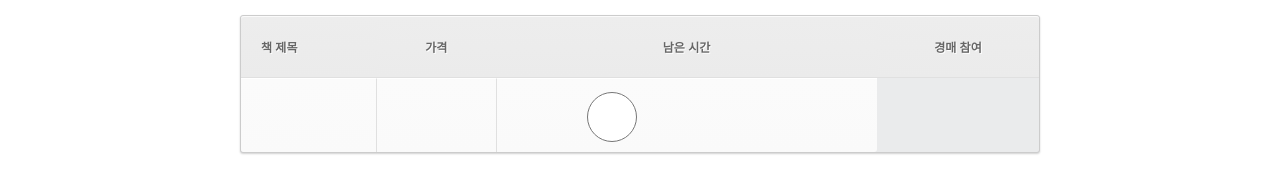
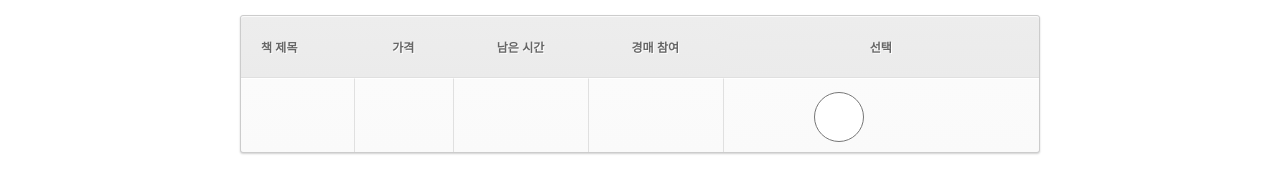
Before and after one commit to CasualK/Auction01, a website: page auction.html in a window 1280 px wide. Both pictures are taken after a click on the button "올리기". Shown: the part 136-328 px from the top of the page. Drawn offline with Linux system fonts and the light colour scheme.

Commit message:
테이블 선택 창 추가

```diff
--- a/auction.html
+++ b/auction.html
@@ -56,6 +56,7 @@
                 <th>가격</th>
                 <th>남은 시간</th>
                 <th>경매 참여</th>
+                <th>선택</th>
             </tr>
         </thead>
         <!-- Table Header -->
--- a/tableControl.js
+++ b/tableControl.js
@@ -11,7 +11,11 @@ function tableCreate() {
         cell1.innerHTML = "<td>" + ID + "</td>";
         cell2.innerHTML = "<td>" + money + "</td>";
         var cell3 = row.insertCell(2);
-        cell3.innerHTML="<td><input type='radio' name='radio' width='10px' height='10px'></td>";
+        var cell4 = row.insertCell(3);
+        var cell5 = row.insertCell(4);
+        cell3.innerHTML = "<td></td>";
+        cell4.innerHTML = "<td></td>";
+        cell5.innerHTML="<td><input type='radio' name='radio' width='5px' height='5px'></td>";
     } else {
         alert('가격은 숫자만 입력 가능합니다.');
     }
@@ -22,7 +26,7 @@ function tableCreate() {
 function tableDelete(){
     var tableData = document.getElementById('testTable');
     for(var i = 1;i<tableData.rows.length;i++){
-        var chkbox = tableData.rows[i].cells[2].childNodes[0].checked;
+        var chkbox = tableData.rows[i].cells[4].childNodes[0].checked;
 
         if(chkbox){
             tableData.deleteRow(i);
```
